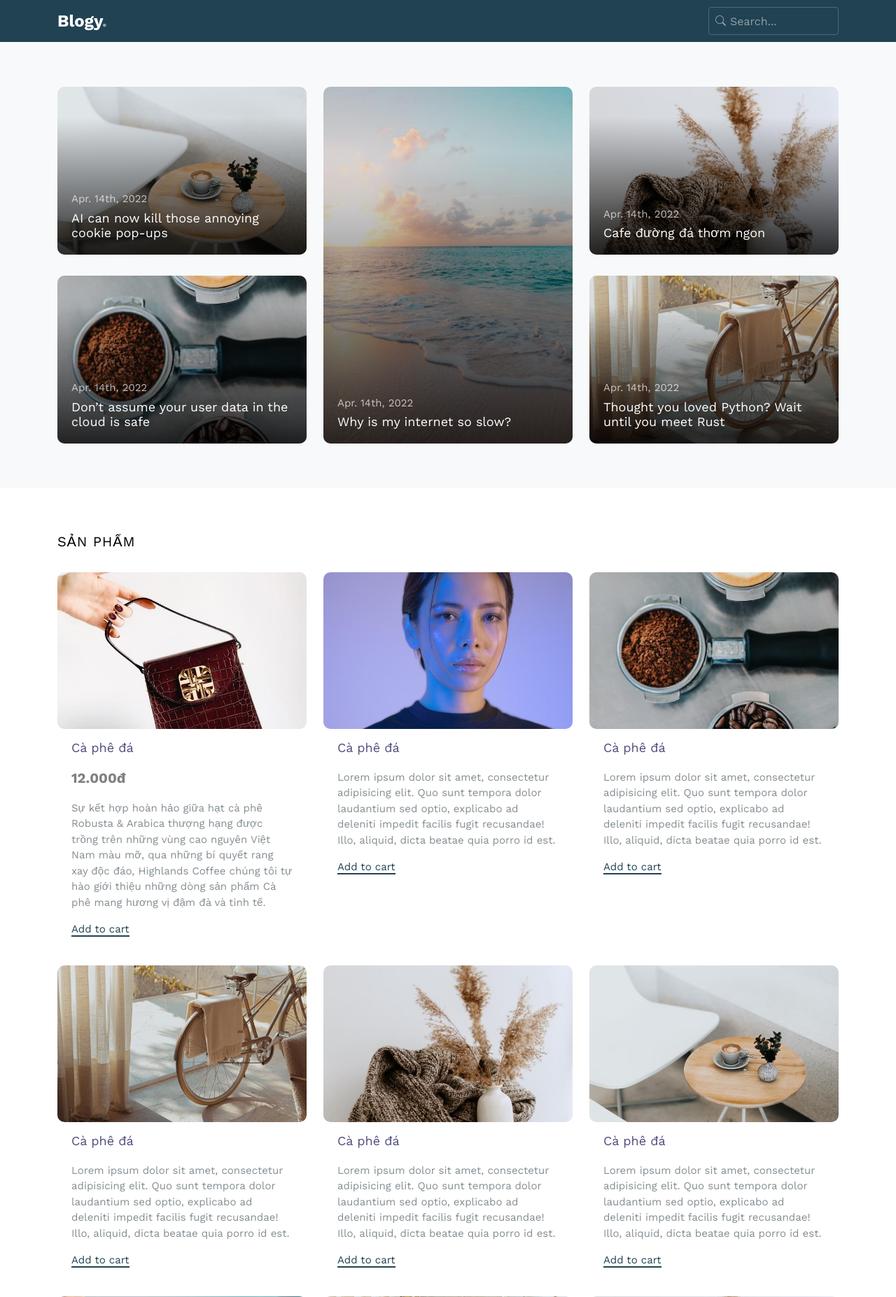
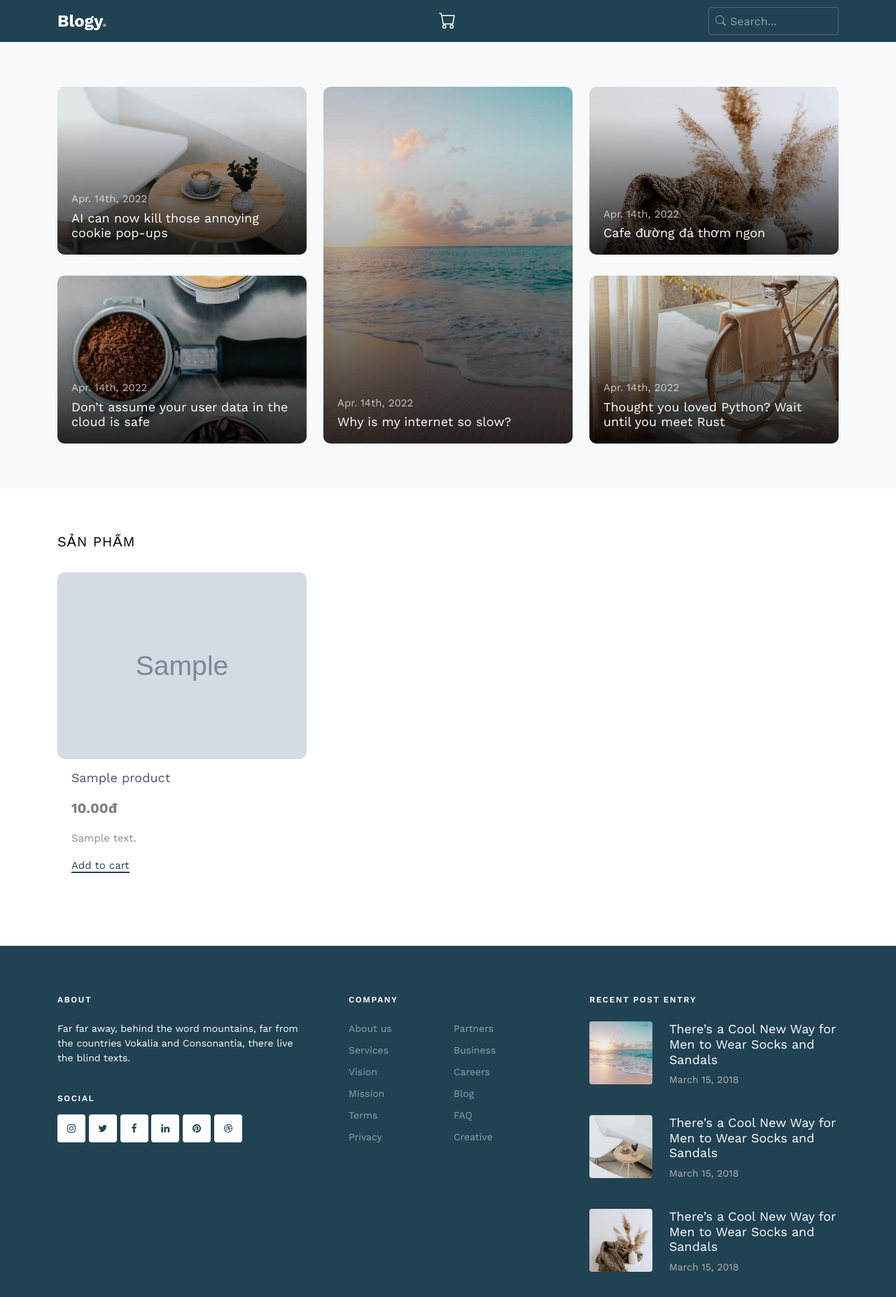
Before and after one commit to Kieulamle/cafe_management, a CodeIgniter app: page /database/ in a window 1280 px wide. Shown: the top 1854 px of the page at 70% size. Run offline with CodeIgniter, Linux system fonts and the light colour scheme; tables that the repository leaves empty hold one stand-in row (values such as "Sample post"); grey boxes marked "Sample" are stand-in pictures; some web fonts are replaced.

Commit message:
list product

```diff
--- a/src/application/controllers/Home.php
+++ b/src/application/controllers/Home.php
@@ -20,8 +20,10 @@ class Home extends CI_Controller {
 	 */
 	public function index()
 	{
-		$this->load->model('user_model','user');
-		$list = $this->user->get_list();
+		$this->load->model('product_model','product');
+		$list = $this->product->get_list();
+
+
 
 		$this->load->view('home/index',array('list' => $list));
 
--- a/src/application/models/product_model.php
+++ b/src/application/models/product_model.php
@@ -0,0 +1,11 @@
+<?php
+class Product_model extends CI_Model {
+    public function get_list()
+    {
+            $query = $this->db->get('product', 18);
+            return $query->result_array();
+    }
+
+
+
+}
--- a/src/application/views/home/index.php
+++ b/src/application/views/home/index.php
@@ -59,6 +59,7 @@
 								<input type="text" class="form-control" placeholder="Search...">
 								<span class="bi-search"></span>
 							</form>
+                            <button id="id-cart" style="padding:0 10px"  class="btn btn-primary" type="button"><i style="font-size: 2em;" class="bi bi-cart"></i></button>
 
 
 						</div>
@@ -155,139 +156,25 @@
 			</div>
 
 			<div class="row">
+            <?php foreach($list as $item):?>
 				<div class="col-lg-4 mb-4">
 					<div class="post-entry-alt">
-						<a href="single.html" class="img-link"><img src="/public/assets/theme/images/img_7_horizontal.jpg" alt="Image" class="img-fluid"></a>
+						<a href="single.html" class="img-link"><img src="<?php echo $item['IMAGE'] ?>" alt="Image" class="img-fluid"></a>
 						<div class="excerpt">
 
 
-							<h2><a href="single.html">Cà phê đá</a></h2>
+							<h2><a href="single.html"><?php echo $item['NAME'] ?></a></h2>
 
                             <div class="post-meta align-items-center text-left clearfix">
-                            <h5><b>12.000đ</b></h5>
+                            <h5><b><?php echo $item['PRICE'] ?>đ</b></h5>
 							</div>
-							<p>Sự kết hợp hoàn hảo giữa hạt cà phê Robusta & Arabica thượng hạng được trồng trên những vùng cao nguyên Việt Nam màu mỡ, qua những bí quyết rang xay độc đáo, Highlands Coffee chúng tôi tự hào giới thiệu những dòng sản phẩm Cà phê mang hương vị đậm đà và tinh tế.</p>
+							<p><?php echo $item['DESCRIPTION']?></p>
 							<p><a href="#" class="read-more">Add to cart</a></p>
 						</div>
 					</div>
 				</div>
-				<div class="col-lg-4 mb-4">
-					<div class="post-entry-alt">
-						<a href="single.html" class="img-link"><img src="/public/assets/theme/images/img_6_horizontal.jpg" alt="Image" class="img-fluid"></a>
-						<div class="excerpt">
+                <?php endforeach;?>
 
-
-							<h2><a href="single.html">Cà phê đá</a></h2>
-
-
-							<p>Lorem ipsum dolor sit amet, consectetur adipisicing elit. Quo sunt tempora dolor laudantium sed optio, explicabo ad deleniti impedit facilis fugit recusandae! Illo, aliquid, dicta beatae quia porro id est.</p>
-							<p><a href="#" class="read-more">Add to cart</a></p>
-						</div>
-					</div>
-				</div>
-				<div class="col-lg-4 mb-4">
-					<div class="post-entry-alt">
-						<a href="single.html" class="img-link"><img src="/public/assets/theme/images/img_5_horizontal.jpg" alt="Image" class="img-fluid"></a>
-						<div class="excerpt">
-
-
-							<h2><a href="single.html">Cà phê đá</a></h2>
-
-
-							<p>Lorem ipsum dolor sit amet, consectetur adipisicing elit. Quo sunt tempora dolor laudantium sed optio, explicabo ad deleniti impedit facilis fugit recusandae! Illo, aliquid, dicta beatae quia porro id est.</p>
-							<p><a href="#" class="read-more">Add to cart</a></p>
-						</div>
-					</div>
-				</div>
-
-
-				<div class="col-lg-4 mb-4">
-					<div class="post-entry-alt">
-						<a href="single.html" class="img-link"><img src="/public/assets/theme/images/img_4_horizontal.jpg" alt="Image" class="img-fluid"></a>
-						<div class="excerpt">
-
-
-							<h2><a href="single.html">Cà phê đá</a></h2>
-
-
-							<p>Lorem ipsum dolor sit amet, consectetur adipisicing elit. Quo sunt tempora dolor laudantium sed optio, explicabo ad deleniti impedit facilis fugit recusandae! Illo, aliquid, dicta beatae quia porro id est.</p>
-							<p><a href="#" class="read-more">Add to cart</a></p>
-						</div>
-					</div>
-				</div>
-				<div class="col-lg-4 mb-4">
-					<div class="post-entry-alt">
-						<a href="single.html" class="img-link"><img src="/public/assets/theme/images/img_3_horizontal.jpg" alt="Image" class="img-fluid"></a>
-						<div class="excerpt">
-
-
-							<h2><a href="single.html">Cà phê đá</a></h2>
-
-
-							<p>Lorem ipsum dolor sit amet, consectetur adipisicing elit. Quo sunt tempora dolor laudantium sed optio, explicabo ad deleniti impedit facilis fugit recusandae! Illo, aliquid, dicta beatae quia porro id est.</p>
-							<p><a href="#" class="read-more">Add to cart</a></p>
-						</div>
-					</div>
-				</div>
-				<div class="col-lg-4 mb-4">
-					<div class="post-entry-alt">
-						<a href="single.html" class="img-link"><img src="/public/assets/theme/images/img_2_horizontal.jpg" alt="Image" class="img-fluid"></a>
-						<div class="excerpt">
-
-
-							<h2><a href="single.html">Cà phê đá</a></h2>
-
-
-							<p>Lorem ipsum dolor sit amet, consectetur adipisicing elit. Quo sunt tempora dolor laudantium sed optio, explicabo ad deleniti impedit facilis fugit recusandae! Illo, aliquid, dicta beatae quia porro id est.</p>
-							<p><a href="#" class="read-more">Add to cart</a></p>
-						</div>
-					</div>
-				</div>
-
-
-				<div class="col-lg-4 mb-4">
-					<div class="post-entry-alt">
-						<a href="single.html" class="img-link"><img src="/public/assets/theme/images/img_1_horizontal.jpg" alt="Image" class="img-fluid"></a>
-						<div class="excerpt">
-
-
-							<h2><a href="single.html">Cà phê đá</a></h2>
-
-
-							<p>Lorem ipsum dolor sit amet, consectetur adipisicing elit. Quo sunt tempora dolor laudantium sed optio, explicabo ad deleniti impedit facilis fugit recusandae! Illo, aliquid, dicta beatae quia porro id est.</p>
-							<p><a href="#" class="read-more">Add to cart</a></p>
-						</div>
-					</div>
-				</div>
-				<div class="col-lg-4 mb-4">
-					<div class="post-entry-alt">
-						<a href="single.html" class="img-link"><img src="/public/assets/theme/images/img_4_horizontal.jpg" alt="Image" class="img-fluid"></a>
-						<div class="excerpt">
-
-
-
-							<h2><a href="single.html">Cà phê đá</a></h2>
-
-							<p>Lorem ipsum dolor sit amet, consectetur adipisicing elit. Quo sunt tempora dolor laudantium sed optio, explicabo ad deleniti impedit facilis fugit recusandae! Illo, aliquid, dicta beatae quia porro id est.</p>
-							<p><a href="#" class="read-more">Add to cart</a></p>
-						</div>
-					</div>
-				</div>
-				<div class="col-lg-4 mb-4">
-					<div class="post-entry-alt">
-						<a href="single.html" class="img-link"><img src="/public/assets/theme/images/img_3_horizontal.jpg" alt="Image" class="img-fluid"></a>
-						<div class="excerpt">
-
-
-
-							<h2><a href="single.html">Cà phê đá</a></h2>
-
-
-							<p>Lorem ipsum dolor sit amet, consectetur adipisicing elit. Quo sunt tempora dolor laudantium sed optio, explicabo ad deleniti impedit facilis fugit recusandae! Illo, aliquid, dicta beatae quia porro id est.</p>
-							<p><a href="#" class="read-more">Add to cart</a></p>
-						</div>
-					</div>
-				</div>
 			</div>
 
 		</div>
```
